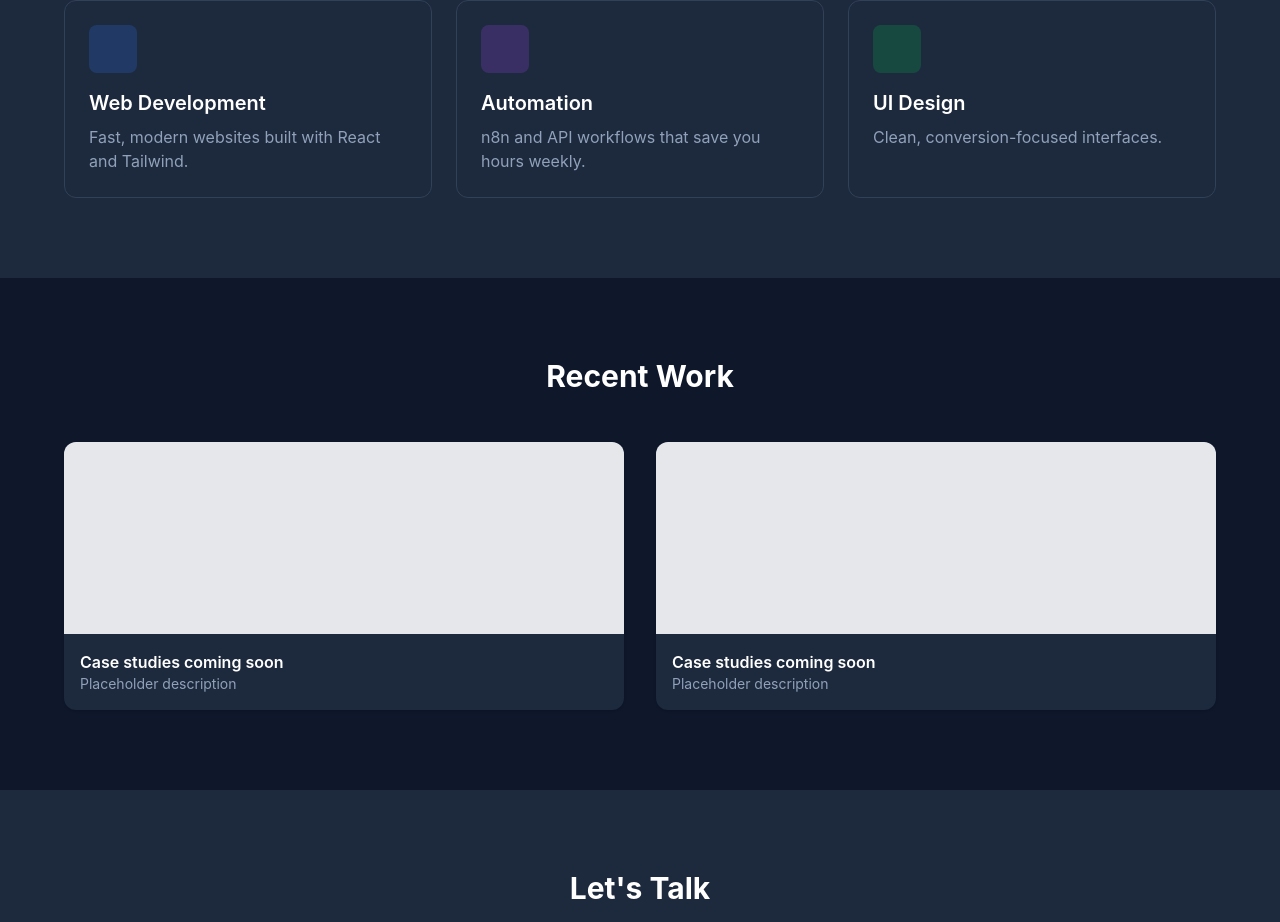
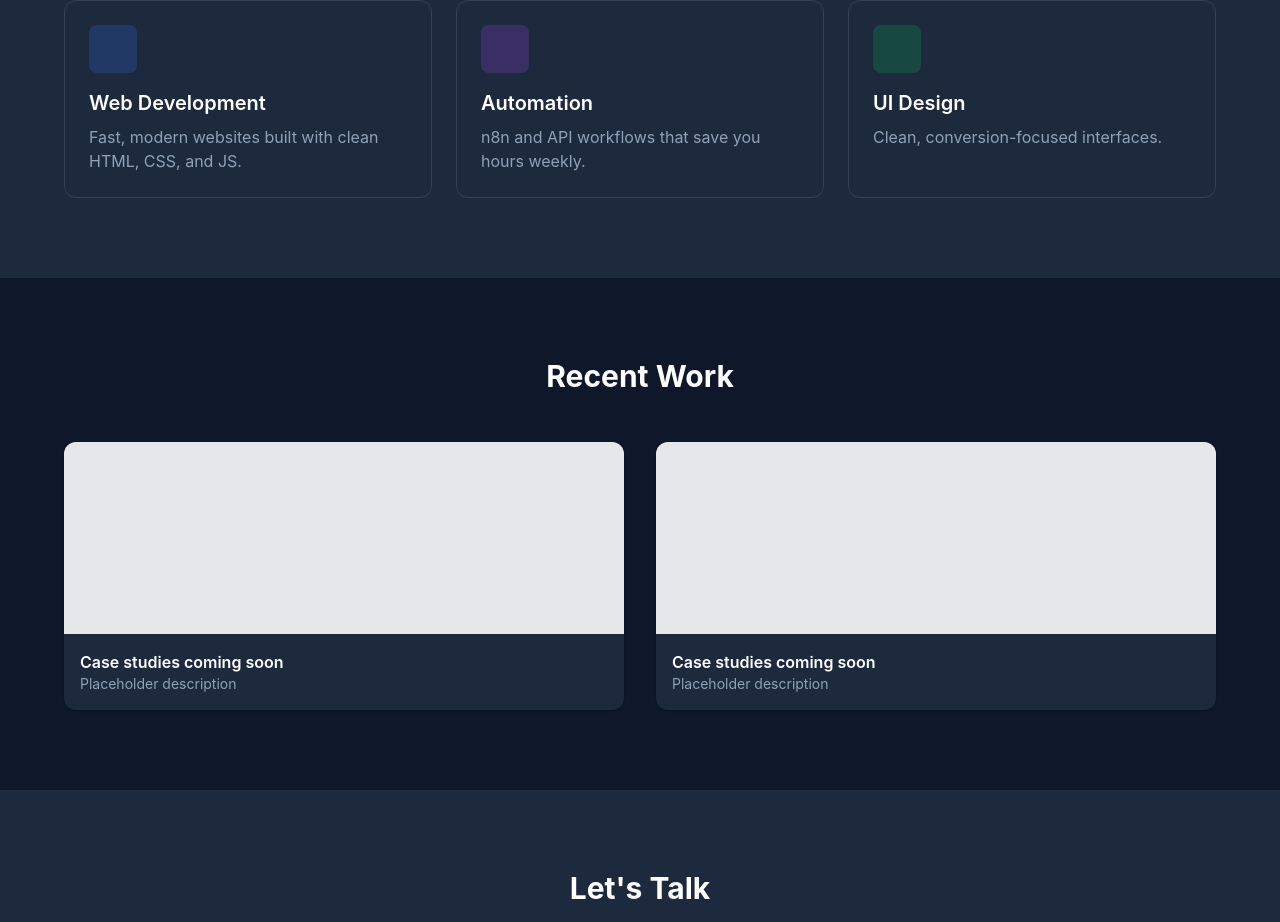
Before and after one commit to opslg333/day1-project, a website built with Vite: page index.html in a window 1280 px wide. Shown: the part 876-1798 px from the top of the page. Built offline with nearby package versions, Linux system fonts and the light colour scheme.

Commit message:
FIx stack description

```diff
--- a/index.html
+++ b/index.html
@@ -38,7 +38,7 @@
           <div class="fade-up p-6 rounded-xl border border-slate-700 hover:border-slate-500 transition">
             <div class="w-12 h-12 bg-blue-500/20 rounded-lg mb-4"></div>
             <h3 class="text-xl font-semibold mb-2">Web Development</h3>
-            <p class="text-slate-400">Fast, modern websites built with React and Tailwind.</p>
+            <p class="text-slate-400">Fast, modern websites built with clean HTML, CSS, and JS.</p>
           </div>
           <div class="fade-up p-6 rounded-xl border border-slate-700 hover:border-slate-500 transition">
             <div class="w-12 h-12 bg-purple-500/20 rounded-lg mb-4"></div>
```
